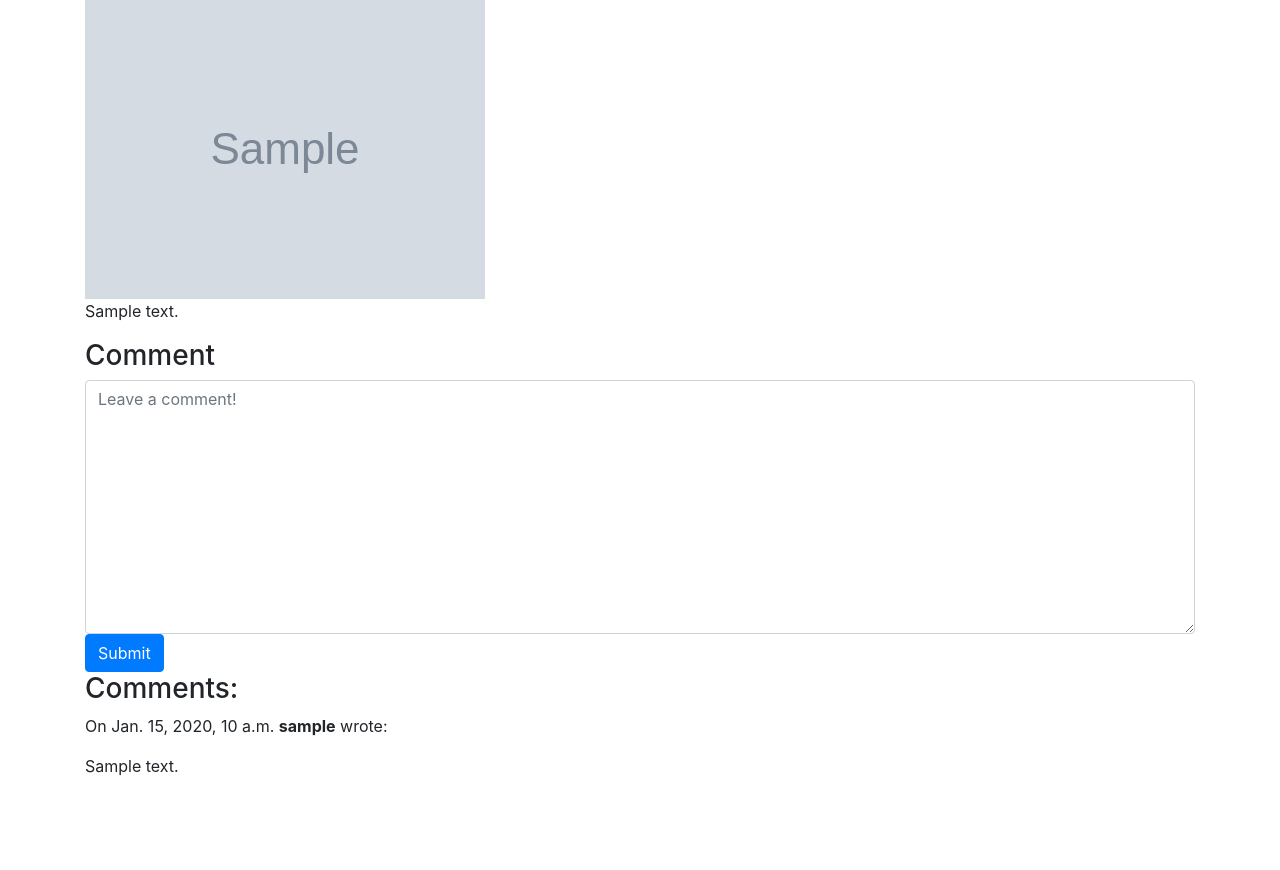
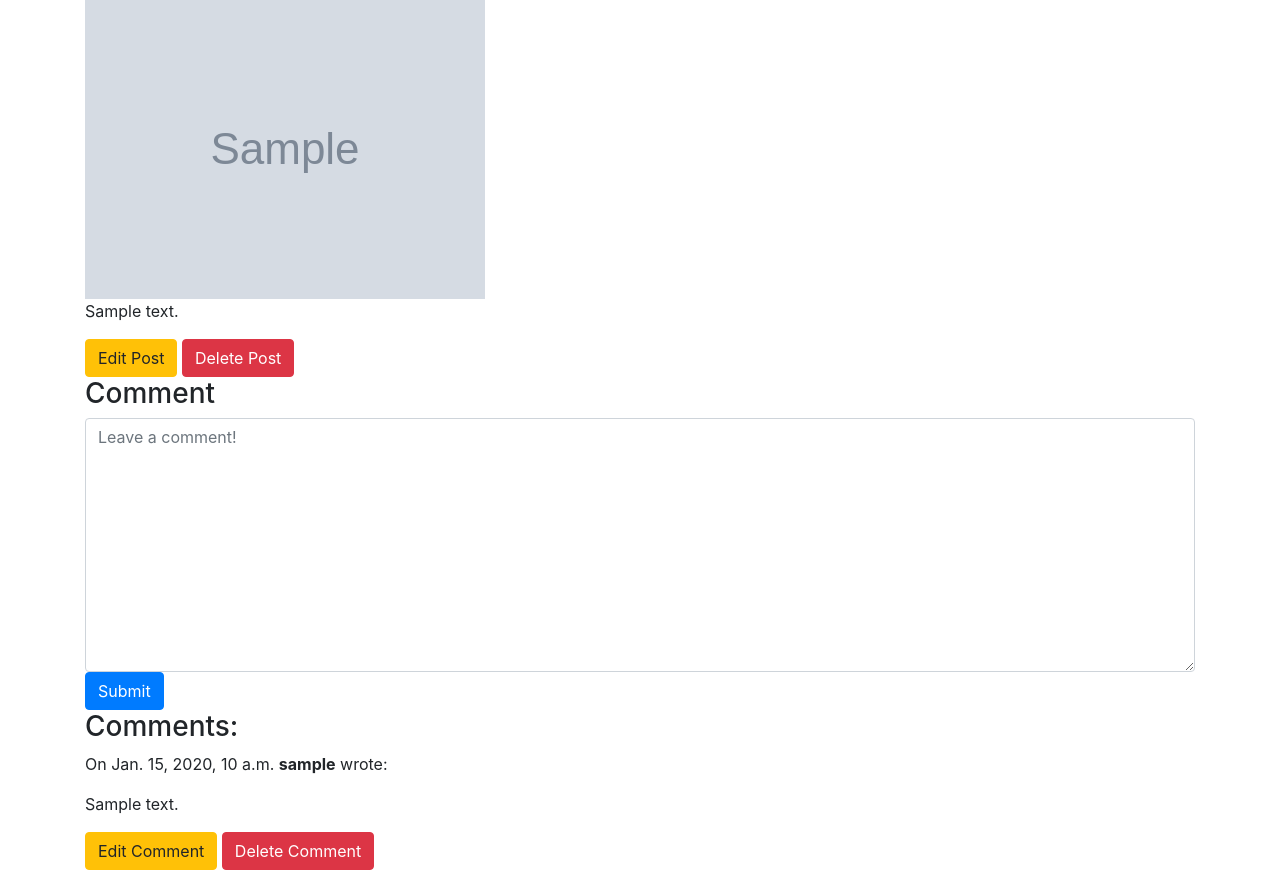
Before and after one commit to rohhh3/blog-django, a Django app: page /post/1/ in a window 1280 px wide. Shown: the part 211-1081 px from the top of the page. Before the commit the page ends 987 px from the top, so only its background shows below. Run offline with Django 5.2, Linux system fonts and the light colour scheme; a user stored in the database is signed in; tables that the repository leaves empty hold one stand-in row (values such as "Sample post"); grey boxes marked "Sample" are stand-in pictures; some libraries are stand-ins or nearby versions.

Commit message:
added update and delete feature for posts and comments

```diff
--- a/blog/forms.py
+++ b/blog/forms.py
@@ -1,6 +1,6 @@
 from typing import Any
 from django import forms
-from .models import Post, Category, CustomUser
+from .models import Post, Category, CustomUser, Comment
 from django.core.exceptions import ValidationError
 from django.contrib.auth import authenticate
 from django.contrib.auth.forms import UserChangeForm, PasswordChangeForm
@@ -75,12 +75,13 @@ class LoginForm(forms.Form):
         return cleaned_data
 
 
-class CommentForm(forms.Form):
-    content = forms.CharField(
-        widget=forms.Textarea(
-            attrs={"class": "form-control", "placeholder": "Leave a comment!"}
-        )
-    )
+class CommentForm(forms.ModelForm):
+    class Meta:
+        model = Comment
+        fields = ['content']
+        widgets = {
+            'content': forms.Textarea(attrs={"class": "form-control", "placeholder": "Leave a comment!"})
+        }
 
 class PostForm(forms.ModelForm):
     categories = forms.ModelMultipleChoiceField(
--- a/blog/templates/blog/detail.html
+++ b/blog/templates/blog/detail.html
@@ -20,6 +20,11 @@
     {% endif %}
     <p>{{ post.content|safe }}</p>
 
+    {% if request.user == post.author %}
+        <a href="{% url 'post_edit' post.pk %}" class="btn btn-warning">Edit Post</a>
+        <a href="{% url 'post_delete' post.pk %}" class="btn btn-danger">Delete Post</a>
+    {% endif %}
+
     <h3>Comment</h3>
     <form method="post">
         {% csrf_token %}
@@ -40,5 +45,9 @@
     <p>
         {{ comment.content }}
     </p>
+    {% if request.user == comment.author %}
+        <a href="{% url 'comment_edit' comment.pk %}" class="btn btn-warning">Edit Comment</a>
+        <a href="{% url 'comment_delete' comment.pk %}" class="btn btn-danger">Delete Comment</a>
+    {% endif %}
     {% endfor %}
 {% endblock page_content %}
--- a/blog/urls.py
+++ b/blog/urls.py
@@ -14,5 +14,9 @@ urlpatterns = [
     path('logout', views.user_logout, name='logout'),
     path('post/new/', views.post_new, name='post_new'),
     path('update_user', views.update_user, name='update_user'),
+    path('post/<int:pk>/edit/', views.post_edit, name='post_edit'),
+    path('post/<int:pk>/delete/', views.post_delete, name='post_delete'),
+    path('comment/<int:pk>/edit/', views.comment_edit, name='comment_edit'),
+    path('comment/<int:pk>/delete/', views.comment_delete, name='comment_delete')
 
 ]+ static(settings.MEDIA_URL, document_root=settings.MEDIA_ROOT)
--- a/blog/views.py
+++ b/blog/views.py
@@ -122,3 +122,64 @@ def update_user(request):
             return redirect('blog-home')
 
     return render(request, 'blog/update_user.html', {'user_form': user_form, 'password_form': password_form})
+
+@login_required
+def post_edit(request, pk):
+    post = get_object_or_404(Post, pk=pk)
+    if request.user != post.author:
+        messages.error(request, "You are not authorized to edit this post.")
+        return redirect('post_detail', pk=pk)
+
+    if request.method == "POST":
+        form = PostForm(request.POST, request.FILES, instance=post)
+        if form.is_valid():
+            form.save()
+            messages.success(request, "Post has been updated.")
+            return redirect('post_detail', pk=post.pk)
+    else:
+        form = PostForm(instance=post)
+    return render(request, 'blog/edit_post.html', {'form': form})
+
+@login_required
+def post_delete(request, pk):
+    post = get_object_or_404(Post, pk=pk)
+    if request.user != post.author:
+        messages.error(request, "You are not authorized to delete this post.")
+        return redirect('post_detail', pk=pk)
+
+    if request.method == "POST":
+        post.delete()
+        messages.success(request, "Post has been deleted.")
+        return redirect('blog-home')
+    return render(request, 'blog/delete_post.html', {'post': post})
+
+@login_required
+def comment_edit(request, pk):
+    comment = get_object_or_404(Comment, pk=pk)
+    if request.user != comment.author:
+        messages.error(request, "You are not authorized to edit this comment.")
+        return redirect('post_detail', pk=comment.post.pk)
+
+    if request.method == "POST":
+        form = CommentForm(request.POST, instance=comment)
+        if form.is_valid():
+            form.save()
+            messages.success(request, "Comment has been updated.")
+            return redirect('post_detail', pk=comment.post.pk)
+    else:
+        form = CommentForm(instance=comment)
+    return render(request, 'blog/edit_comment.html', {'form': form})
+
+@login_required
+def comment_delete(request, pk):
+    comment = get_object_or_404(Comment, pk=pk)
+    if request.user != comment.author:
+        messages.error(request, "You are not authorized to delete this comment.")
+        return redirect('post_detail', pk=comment.post.pk)
+
+    if request.method == "POST":
+        post_pk = comment.post.pk
+        comment.delete()
+        messages.success(request, "Comment has been deleted.")
+        return redirect('post_detail', pk=post_pk)
+    return render(request, 'blog/delete_comment.html', {'comment': comment})
```
Also changed, not shown: blog/templates/blog/delete_comment.html (added, +14 -0 lines), blog/templates/blog/delete_post.html (added, +14 -0 lines), blog/templates/blog/edit_comment.html (added, +14 -0 lines), blog/templates/blog/edit_post.html (added, +15 -0 lines).
